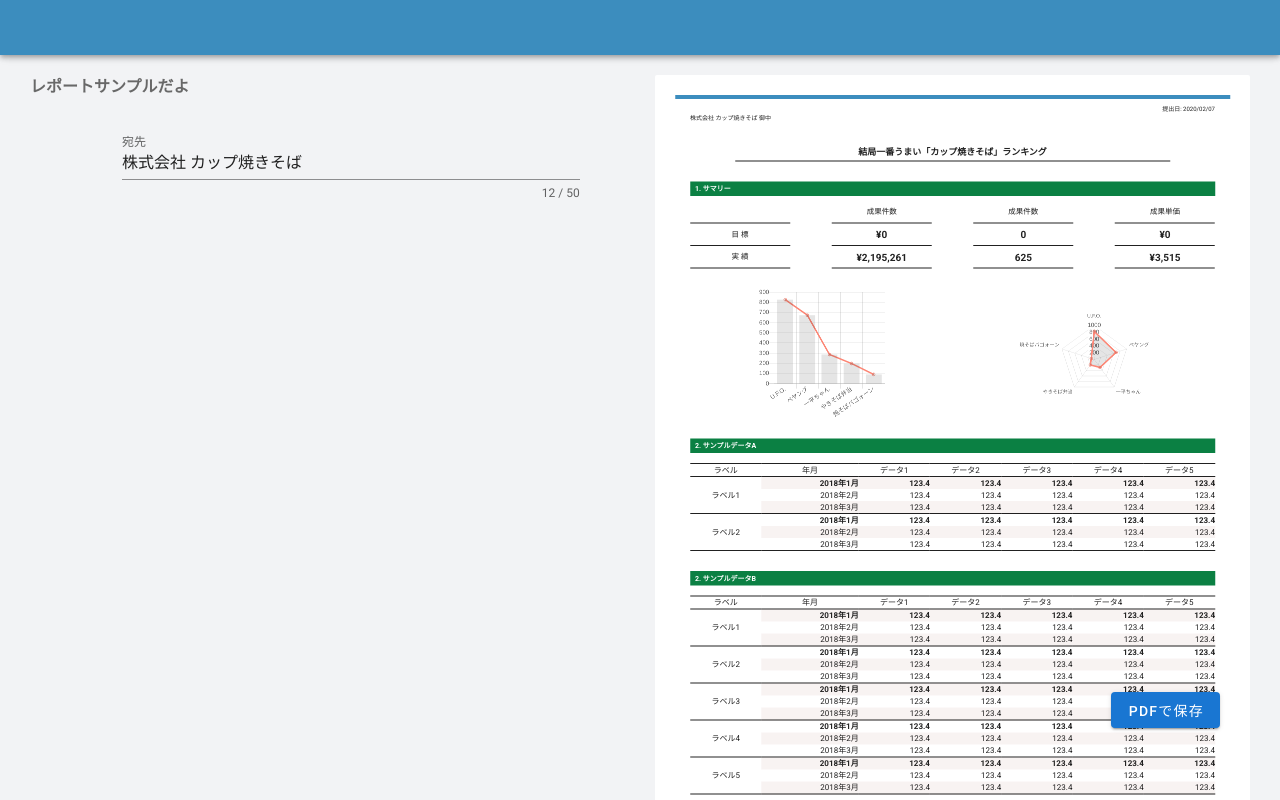
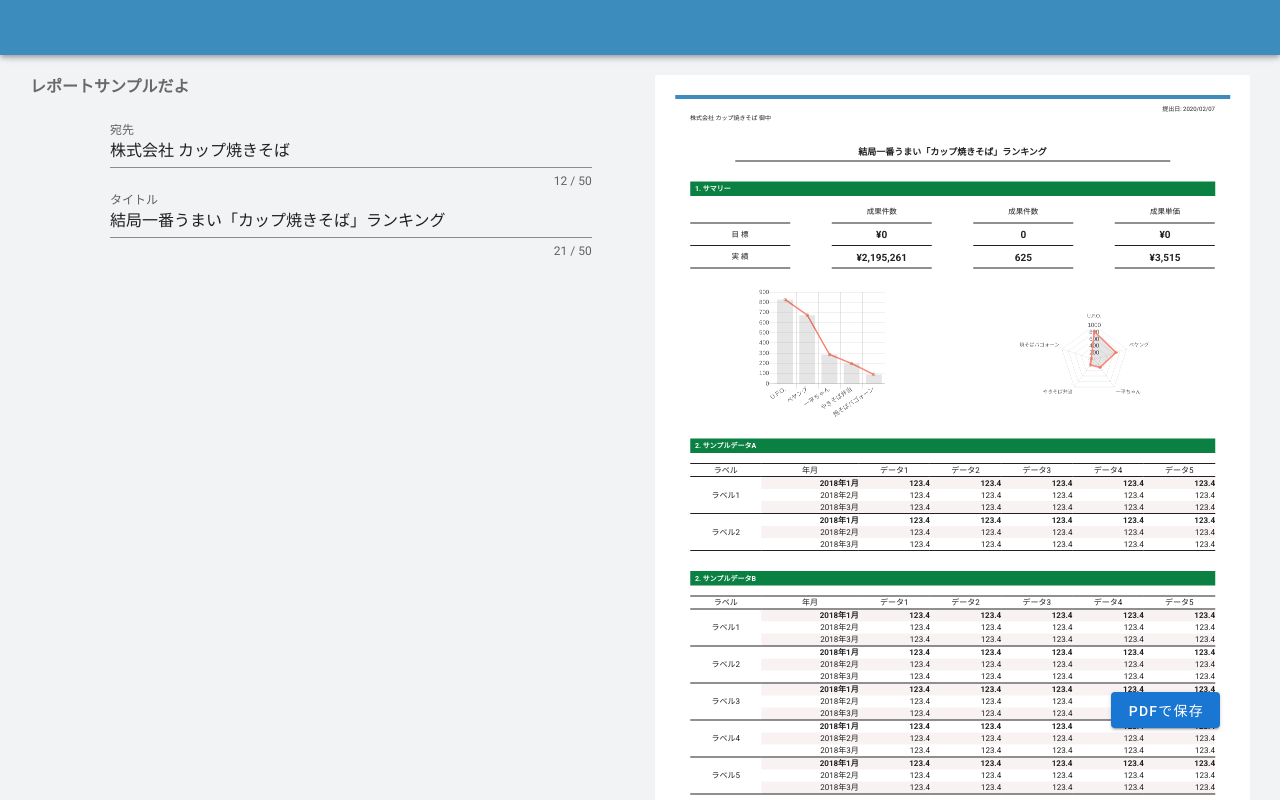
Before and after one commit to uenoryo/html2pdf, a Vue app: page / in a window 1280 px wide. Built offline with nearby package versions, Linux system fonts and the light colour scheme.

Commit message:
bind title

```diff
--- a/src/components/Sample.vue
+++ b/src/components/Sample.vue
@@ -8,17 +8,20 @@
             <v-form>
               <v-container>
                 <v-row>
-                  <v-col
-                    cols="12"
-                    md="12"
-                  >
                   <v-text-field
                     v-model="subject"
                     :counter="50"
                     label="宛先"
                     required
                   ></v-text-field>
-                  </v-col>
+                </v-row>
+                <v-row>
+                  <v-text-field
+                    v-model="title"
+                    :counter="50"
+                    label="タイトル"
+                    required
+                  ></v-text-field>
                 </v-row>
               </v-container>
             </v-form>
@@ -34,7 +37,7 @@
                   <hr class="report__border">
                   <h3 class="report__date">提出日: 2020/02/07</h3>
                   <h3 class="report__subject">{{ subject }} 御中</h3>
-                  <h1 class="report__title">結局一番うまい「カップ焼きそば」ランキング</h1>
+                  <h1 class="report__title">{{ title }}</h1>
 
                   <div class="report__main">
                     <section>
@@ -178,6 +181,7 @@ export default {
       ],
 
       subject: "株式会社 カップ焼きそば",
+      title: "結局一番うまい「カップ焼きそば」ランキング",
       imageURL: "",
 
       barChartData: {
```
Lines whose indentation alone changed are shown as unchanged.
